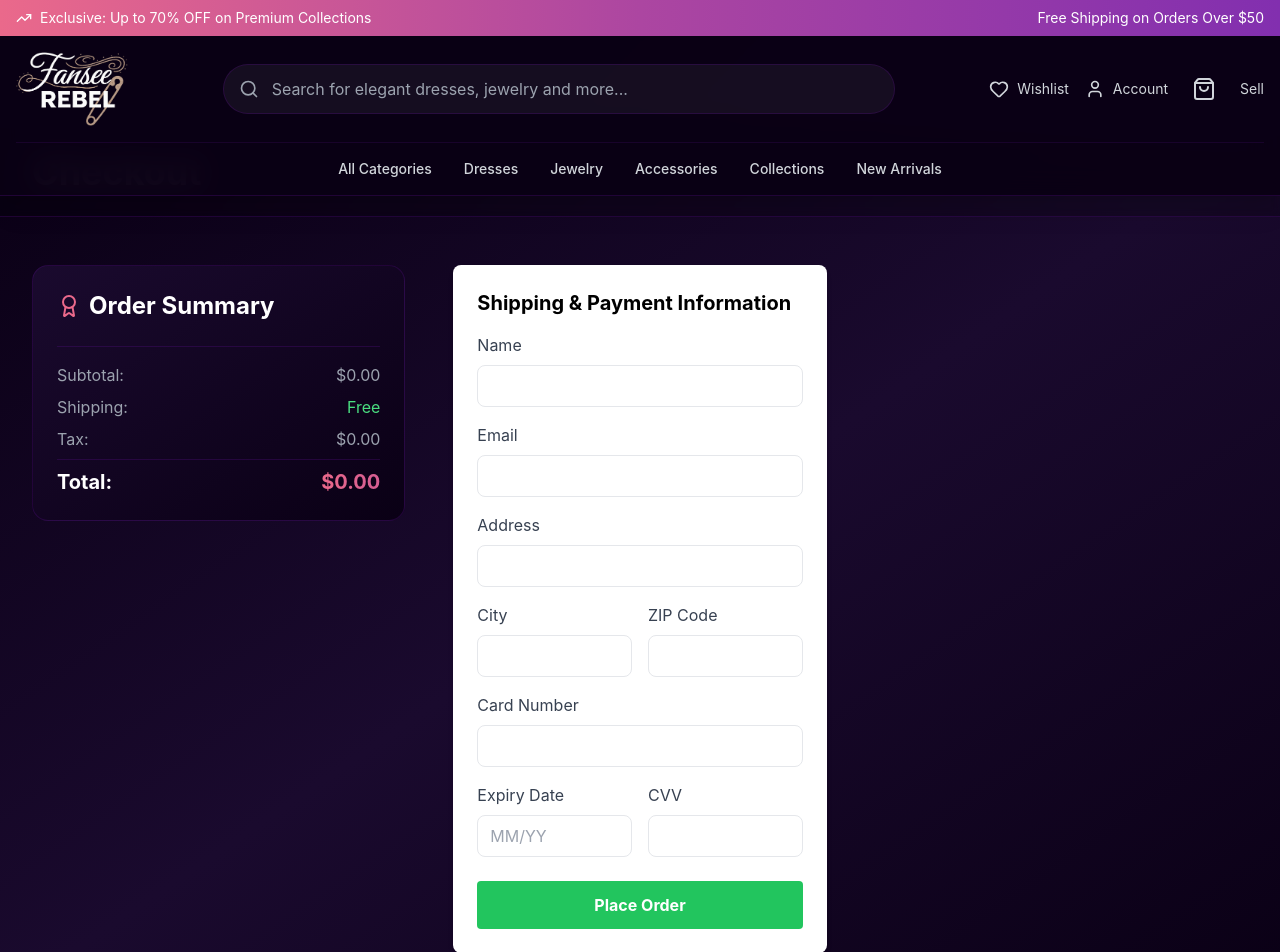
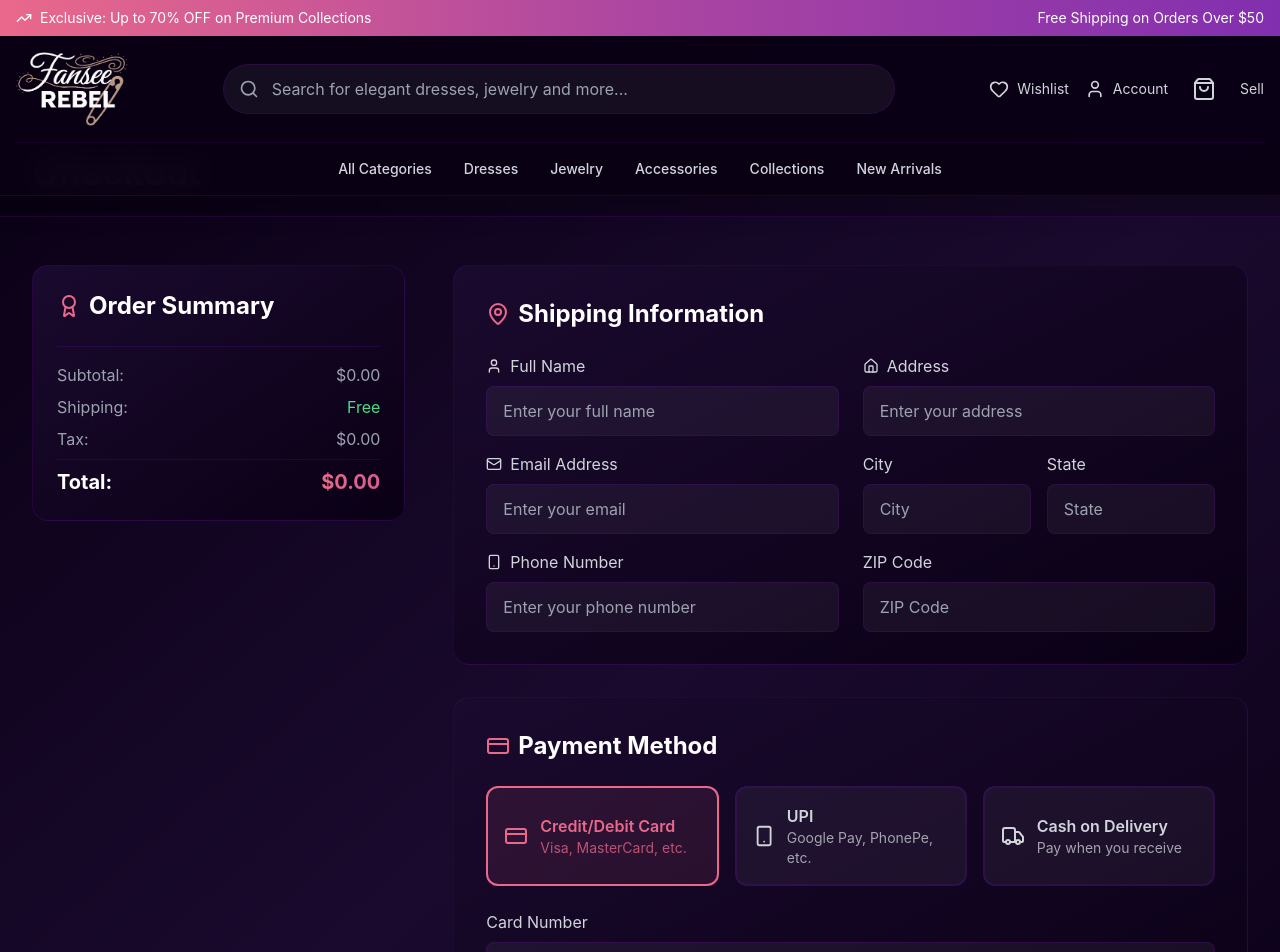
Before and after one commit to ksuvii21/Future-Intern, a React (Create React App) app in the folder Task_2/client/: page /checkout in a window 1280 px wide. Shown: the top 952 px of the page. Built offline with nearby package versions, Linux system fonts and the light colour scheme.

Commit message:
Update Checkout.js

```diff
--- a/Task_2/client/src/components/Checkout.js
+++ b/Task_2/client/src/components/Checkout.js
@@ -114,82 +114,200 @@ const Checkout = () => {
               </div>
             </div>
           </div>
-          <div className="bg-white rounded-lg shadow-md p-6">
-            <h2 className="text-xl font-bold mb-4">
-              Shipping & Payment Information
+          {/* Shipping & Payment Information */}
+          <div className="lg:col-span-2 space-y-8">
+            {/* Shipping Information */}
+            <div className="bg-gradient-to-br from-[#1a0a2e] to-[#0a0015] border border-[#571089]/30 rounded-2xl p-8">
+              <h2 className="text-2xl font-bold text-white mb-6 flex items-center gap-2">
+                <MapPin className="w-6 h-6 text-[#ea698b]" />
+                Shipping Information
               </h2>
-            <form onSubmit={handleSubmit}>
-              <div className="mb-4">
-                <label className="block text-gray-700 mb-2">Name</label>
+
+              <div className="grid grid-cols-1 md:grid-cols-2 gap-6">
+                <div className="space-y-4">
+                  <div>
+                    <label className="block text-gray-300 mb-2 flex items-center gap-2">
+                      <User className="w-4 h-4" />
+                      Full Name
+                    </label>
                     <input
                       type="text"
                       name="name"
                       value={formData.name}
                       onChange={handleInputChange}
-                  className="w-full px-3 py-2 border rounded-lg"
+                      className="w-full px-4 py-3 bg-white/5 border border-[#571089]/30 rounded-lg text-white placeholder-gray-400 focus:outline-none focus:border-[#ea698b] transition-all"
+                      placeholder="Enter your full name"
                       required
                     />
                   </div>
-              <div className="mb-4">
-                <label className="block text-gray-700 mb-2">Email</label>
+
+                  <div>
+                    <label className="block text-gray-300 mb-2 flex items-center gap-2">
+                      <Mail className="w-4 h-4" />
+                      Email Address
+                    </label>
                     <input
                       type="email"
                       name="email"
                       value={formData.email}
                       onChange={handleInputChange}
-                  className="w-full px-3 py-2 border rounded-lg"
+                      className="w-full px-4 py-3 bg-white/5 border border-[#571089]/30 rounded-lg text-white placeholder-gray-400 focus:outline-none focus:border-[#ea698b] transition-all"
+                      placeholder="Enter your email"
                       required
                     />
                   </div>
-              <div className="mb-4">
-                <label className="block text-gray-700 mb-2">Address</label>
+
+                  <div>
+                    <label className="block text-gray-300 mb-2 flex items-center gap-2">
+                      <Smartphone className="w-4 h-4" />
+                      Phone Number
+                    </label>
+                    <input
+                      type="tel"
+                      name="phone"
+                      value={formData.phone}
+                      onChange={handleInputChange}
+                      className="w-full px-4 py-3 bg-white/5 border border-[#571089]/30 rounded-lg text-white placeholder-gray-400 focus:outline-none focus:border-[#ea698b] transition-all"
+                      placeholder="Enter your phone number"
+                      required
+                    />
+                  </div>
+                </div>
+
+                <div className="space-y-4">
+                  <div>
+                    <label className="block text-gray-300 mb-2 flex items-center gap-2">
+                      <Home className="w-4 h-4" />
+                      Address
+                    </label>
                     <input
                       type="text"
                       name="address"
                       value={formData.address}
                       onChange={handleInputChange}
-                  className="w-full px-3 py-2 border rounded-lg"
+                      className="w-full px-4 py-3 bg-white/5 border border-[#571089]/30 rounded-lg text-white placeholder-gray-400 focus:outline-none focus:border-[#ea698b] transition-all"
+                      placeholder="Enter your address"
                       required
                     />
                   </div>
-              <div className="grid grid-cols-2 gap-4 mb-4">
+
+                  <div className="grid grid-cols-2 gap-4">
                     <div>
-                  <label className="block text-gray-700 mb-2">City</label>
+                      <label className="block text-gray-300 mb-2">City</label>
                       <input
                         type="text"
                         name="city"
                         value={formData.city}
                         onChange={handleInputChange}
-                    className="w-full px-3 py-2 border rounded-lg"
+                        className="w-full px-4 py-3 bg-white/5 border border-[#571089]/30 rounded-lg text-white placeholder-gray-400 focus:outline-none focus:border-[#ea698b] transition-all"
+                        placeholder="City"
                         required
                       />
                     </div>
                     <div>
-                  <label className="block text-gray-700 mb-2">ZIP Code</label>
+                      <label className="block text-gray-300 mb-2">State</label>
+                      <input
+                        type="text"
+                        name="state"
+                        value={formData.state}
+                        onChange={handleInputChange}
+                        className="w-full px-4 py-3 bg-white/5 border border-[#571089]/30 rounded-lg text-white placeholder-gray-400 focus:outline-none focus:border-[#ea698b] transition-all"
+                        placeholder="State"
+                        required
+                      />
+                    </div>
+                  </div>
+
+                  <div>
+                    <label className="block text-gray-300 mb-2">ZIP Code</label>
                     <input
                       type="text"
                       name="zipCode"
                       value={formData.zipCode}
                       onChange={handleInputChange}
-                    className="w-full px-3 py-2 border rounded-lg"
+                      className="w-full px-4 py-3 bg-white/5 border border-[#571089]/30 rounded-lg text-white placeholder-gray-400 focus:outline-none focus:border-[#ea698b] transition-all"
+                      placeholder="ZIP Code"
                       required
                     />
                   </div>
                 </div>
-              <div className="mb-4">
-                <label className="block text-gray-700 mb-2">Card Number</label>
+              </div>
+            </div>
+
+            {/* Payment Method */}
+            <div className="bg-gradient-to-br from-[#1a0a2e] to-[#0a0015] border border-[#571089]/30 rounded-2xl p-8">
+              <h2 className="text-2xl font-bold text-white mb-6 flex items-center gap-2">
+                <CreditCard className="w-6 h-6 text-[#ea698b]" />
+                Payment Method
+              </h2>
+
+              {/* Payment Options */}
+              <div className="grid grid-cols-1 md:grid-cols-3 gap-4 mb-6">
+                <button
+                  onClick={() => setPaymentMethod('card')}
+                  className={`p-4 rounded-xl border-2 transition-all flex items-center gap-3 ${
+                    paymentMethod === 'card'
+                      ? 'border-[#ea698b] bg-[#ea698b]/10 text-[#ea698b]'
+                      : 'border-[#571089]/30 bg-white/5 text-gray-300 hover:border-[#571089]/50'
+                  }`}
+                >
+                  <CreditCard className="w-6 h-6" />
+                  <div className="text-left">
+                    <div className="font-semibold">Credit/Debit Card</div>
+                    <div className="text-sm opacity-75">Visa, MasterCard, etc.</div>
+                  </div>
+                </button>
+
+                <button
+                  onClick={() => setPaymentMethod('upi')}
+                  className={`p-4 rounded-xl border-2 transition-all flex items-center gap-3 ${
+                    paymentMethod === 'upi'
+                      ? 'border-[#ea698b] bg-[#ea698b]/10 text-[#ea698b]'
+                      : 'border-[#571089]/30 bg-white/5 text-gray-300 hover:border-[#571089]/50'
+                  }`}
+                >
+                  <Smartphone className="w-6 h-6" />
+                  <div className="text-left">
+                    <div className="font-semibold">UPI</div>
+                    <div className="text-sm opacity-75">Google Pay, PhonePe, etc.</div>
+                  </div>
+                </button>
+
+                <button
+                  onClick={() => setPaymentMethod('cod')}
+                  className={`p-4 rounded-xl border-2 transition-all flex items-center gap-3 ${
+                    paymentMethod === 'cod'
+                      ? 'border-[#ea698b] bg-[#ea698b]/10 text-[#ea698b]'
+                      : 'border-[#571089]/30 bg-white/5 text-gray-300 hover:border-[#571089]/50'
+                  }`}
+                >
+                  <Truck className="w-6 h-6" />
+                  <div className="text-left">
+                    <div className="font-semibold">Cash on Delivery</div>
+                    <div className="text-sm opacity-75">Pay when you receive</div>
+                  </div>
+                </button>
+              </div>
+
+              {/* Payment Forms */}
+              {paymentMethod === 'card' && (
+                <div className="space-y-4">
+                  <div>
+                    <label className="block text-gray-300 mb-2">Card Number</label>
                     <input
                       type="text"
                       name="cardNumber"
                       value={formData.cardNumber}
                       onChange={handleInputChange}
-                  className="w-full px-3 py-2 border rounded-lg"
+                      className="w-full px-4 py-3 bg-white/5 border border-[#571089]/30 rounded-lg text-white placeholder-gray-400 focus:outline-none focus:border-[#ea698b] transition-all"
+                      placeholder="1234 5678 9012 3456"
                       required
                     />
                   </div>
-              <div className="grid grid-cols-2 gap-4 mb-6">
+                  <div className="grid grid-cols-2 gap-4">
                     <div>
-                  <label className="block text-gray-700 mb-2">
+                      <label className="block text-gray-300 mb-2 flex items-center gap-2">
+                        <Calendar className="w-4 h-4" />
                         Expiry Date
                       </label>
                       <input
@@ -197,30 +315,68 @@ const Checkout = () => {
                         name="expiryDate"
                         value={formData.expiryDate}
                         onChange={handleInputChange}
+                        className="w-full px-4 py-3 bg-white/5 border border-[#571089]/30 rounded-lg text-white placeholder-gray-400 focus:outline-none focus:border-[#ea698b] transition-all"
                         placeholder="MM/YY"
-                    className="w-full px-3 py-2 border rounded-lg"
                         required
                       />
                     </div>
                     <div>
-                  <label className="block text-gray-700 mb-2">CVV</label>
+                      <label className="block text-gray-300 mb-2">CVV</label>
                       <input
                         type="text"
                         name="cvv"
                         value={formData.cvv}
                         onChange={handleInputChange}
-                    className="w-full px-3 py-2 border rounded-lg"
+                        className="w-full px-4 py-3 bg-white/5 border border-[#571089]/30 rounded-lg text-white placeholder-gray-400 focus:outline-none focus:border-[#ea698b] transition-all"
+                        placeholder="123"
                         required
                       />
                     </div>
                   </div>
+                </div>
+              )}
+
+              {paymentMethod === 'upi' && (
+                <div className="space-y-4">
+                  <div>
+                    <label className="block text-gray-300 mb-2">UPI ID</label>
+                    <input
+                      type="text"
+                      name="upiId"
+                      value={formData.upiId}
+                      onChange={handleInputChange}
+                      className="w-full px-4 py-3 bg-white/5 border border-[#571089]/30 rounded-lg text-white placeholder-gray-400 focus:outline-none focus:border-[#ea698b] transition-all"
+                      placeholder="yourname@upi"
+                      required
+                    />
+                  </div>
+                  <div className="p-4 bg-[#ea698b]/10 border border-[#ea698b]/30 rounded-lg">
+                    <p className="text-[#ea698b] text-sm">
+                      You will be redirected to your UPI app to complete the payment securely.
+                    </p>
+                  </div>
+                </div>
+              )}
+
+              {paymentMethod === 'cod' && (
+                <div className="p-4 bg-green-500/10 border border-green-500/30 rounded-lg">
+                  <p className="text-green-400 text-sm">
+                    Pay in cash when your order is delivered to your doorstep. No advance payment required.
+                  </p>
+                </div>
+              )}
+            </div>
+
+            {/* Place Order Button */}
+            <div className="flex justify-end">
               <button
-                type="submit"
-                className="w-full bg-green-500 hover:bg-green-700 text-white font-bold py-3 px-4 rounded"
+                onClick={handleSubmit}
+                className="px-12 py-4 bg-gradient-to-r from-[#ea698b] to-[#d55d92] text-white font-bold rounded-xl hover:shadow-lg hover:shadow-[#ea698b]/50 transform hover:scale-105 transition-all duration-300 flex items-center gap-2"
               >
-                Place Order
+                <Award className="w-5 h-5" />
+                Place Order - ${(totalPrice + totalPrice * 0.08).toFixed(2)}
               </button>
-            </form>
+            </div>
           </div>
         </div>
       </div>
```
Lines whose indentation alone changed are shown as unchanged.
